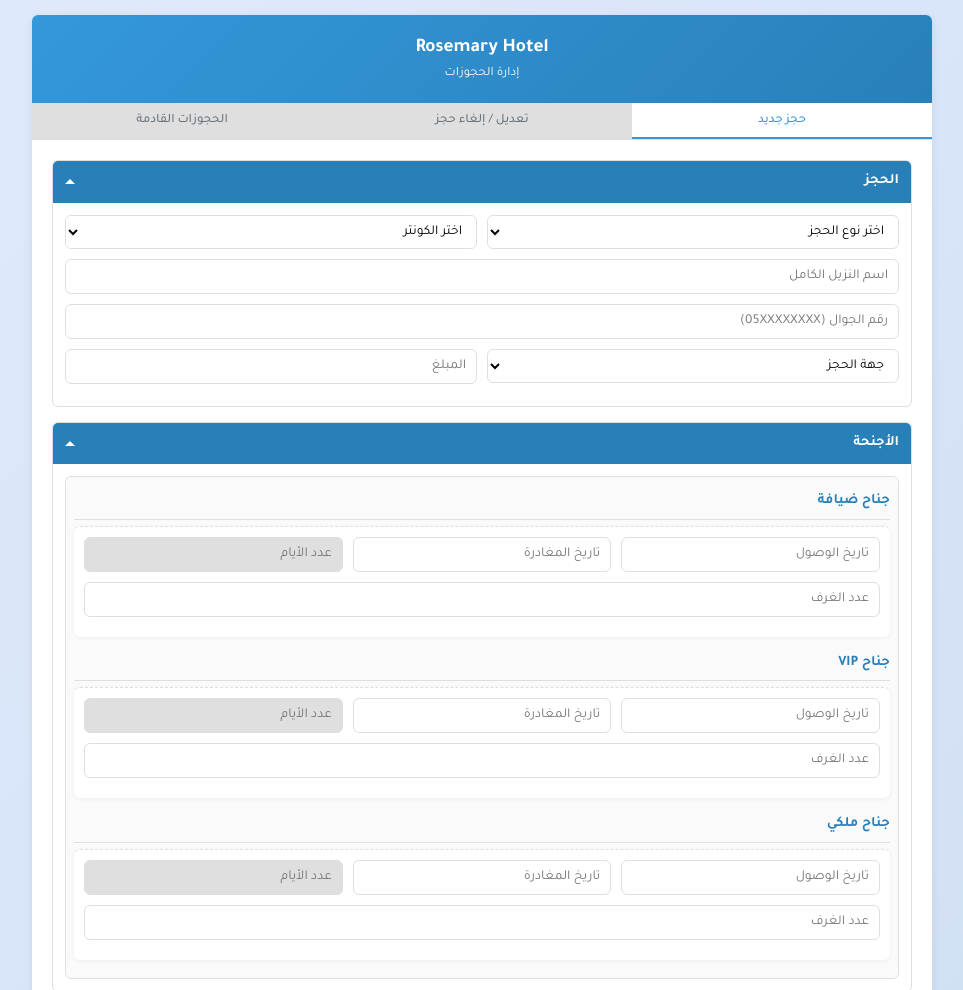
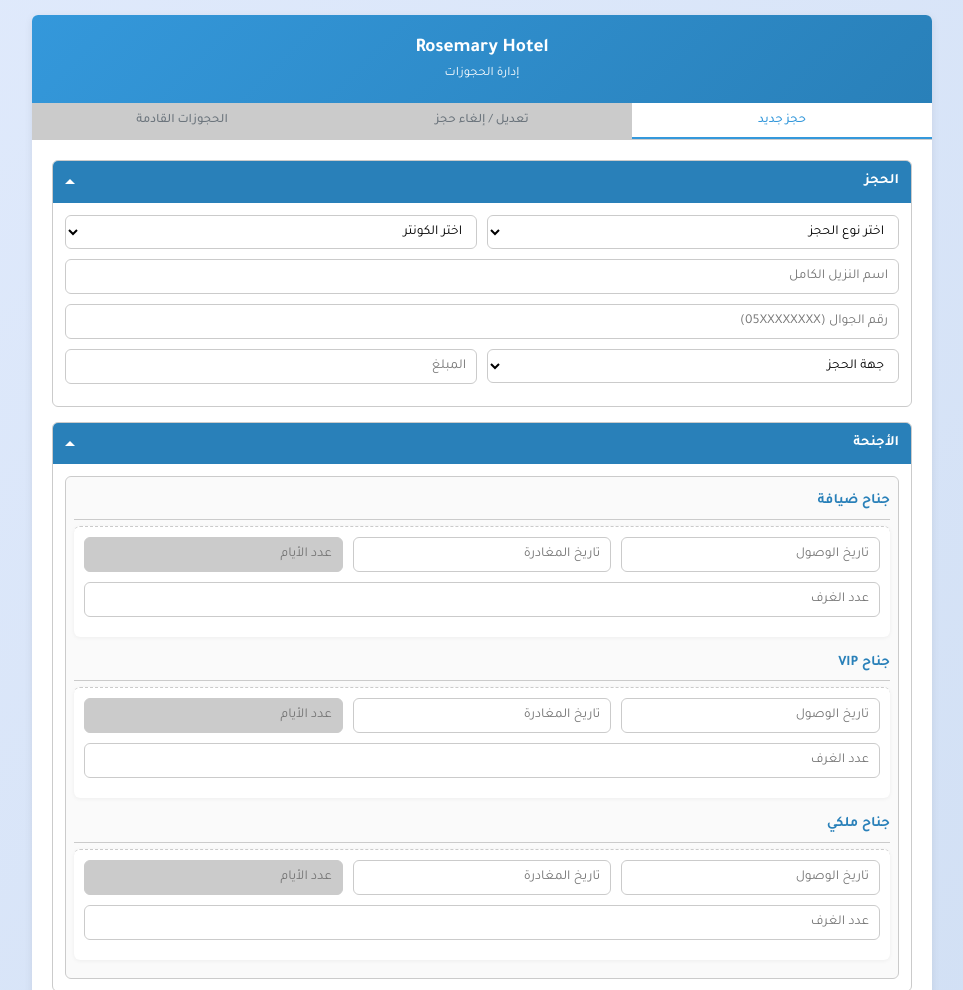
Before and after one commit to imoh11/hotel-reservation-app, a website: page index.html in a window 1280 px wide. Shown: the top 990 px of the page, without its empty margins (158-1121 px from the left). Drawn offline with Linux system fonts and the light colour scheme.

Commit message:
Update style.css

```diff
--- a/style.css
+++ b/style.css
@@ -8,7 +8,7 @@
     --info: #007bff; /* أزرق معلومات */
     --dark: #343a40;
     --gray: #6c757d;
-    --gray-light: #dfdfdf;
+    --gray-light: #cbcbcb;
     --border-radius: 6px;
     --box-shadow: 0 2px 8px rgba(0, 0, 0, 0.08);
     --transition: all 0.2s ease;
```
